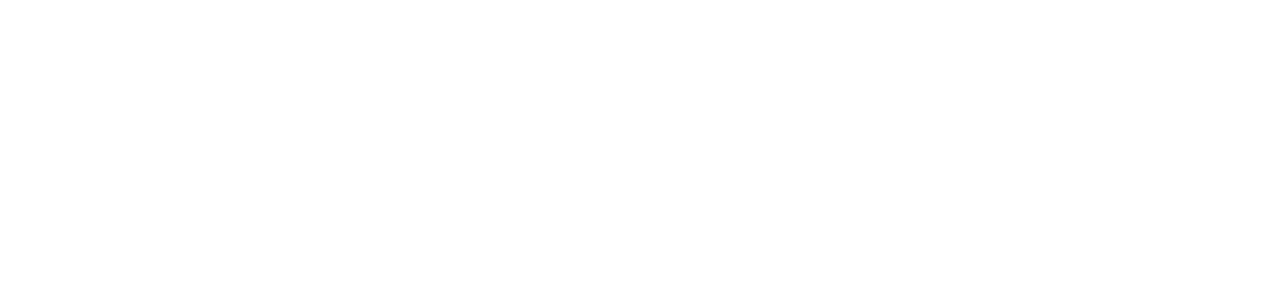
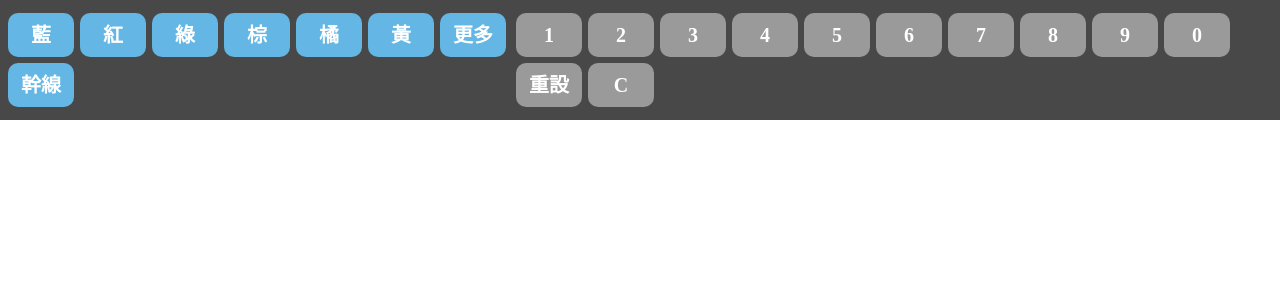
Before and after one commit to sandralu11/F2EW3, a Vue app: page /#/About in a window 1280 px wide. Shown: the top 300 px of the page. Built offline with nearby package versions, Linux system fonts and the light colour scheme.

Commit message:
keyboard style

```diff
--- a/src/assets/share.scss
+++ b/src/assets/share.scss
@@ -1,5 +1,7 @@
 $text-color:#0C3045;
 $bg-color:#F8FCFF;
+$btn-text-color:#64B6E4;
+$btn-num-color:#9A9A9A;
 $font-size:14px;
 $title-font-size:20px;
 $line-height:1.8;
--- /dev/null
+++ b/src/components/keyboard.vue
@@ -0,0 +1,72 @@
+<template>
+    <div class="keyboard">
+        <div class="btn-text">
+            <div class="key-text">藍</div>
+            <div class="key-text">紅</div>
+            <div class="key-text">綠</div>
+            <div class="key-text">棕</div>
+            <div class="key-text">橘</div>
+            <div class="key-text">黃</div>
+            <div class="key-text">更多</div>
+            <div class="key-text">幹線</div>
+        </div>
+        <div class="btn-num">
+            <div class="key-num">1</div>
+            <div class="key-num">2</div>
+            <div class="key-num">3</div>
+            <div class="key-num">4</div>
+            <div class="key-num">5</div>
+            <div class="key-num">6</div>
+            <div class="key-num">7</div>
+            <div class="key-num">8</div>
+            <div class="key-num">9</div>
+            <div class="key-num">0</div>
+            <div class="key-num">重設</div>
+            <div class="key-num">C</div>
+        </div>
+    </div>
+</template>
+
+<script>
+export default {
+
+}
+</script>
+
+<style lang="scss" scoped>
+@import '../assets/share.scss';
+.keyboard{
+    background-color: #484848;
+    display: flex;
+    padding: 10px 5px;
+    font-weight: bold;
+    font-size: 20px;
+    .btn-text{
+        width: 40%;
+    }
+    .btn-num{
+        width: 60%;
+    }
+    .key-text,.key-num{
+        width: 66px;
+        height: 44px;
+        text-align: center;
+        line-height: 44px;
+        color: #fff;
+        border-radius: 10px;
+        margin: 3px;
+    }
+    .key-text{
+        background-color: $btn-text-color;
+
+        display: inline-block;
+    }
+    .key-num{
+        background-color: $btn-num-color;
+
+        display: inline-block;
+
+    }
+}
+
+</style>
--- a/src/router/index.js
+++ b/src/router/index.js
@@ -17,6 +17,14 @@
     // this generates a separate chunk (about.[hash].js) for this route
     // which is lazy-loaded when the route is visited.
     component: () => import('../views/Search.vue')
+  },
+  {
+    path: '/About',
+    name: 'About',
+    // route level code-splitting
+    // this generates a separate chunk (about.[hash].js) for this route
+    // which is lazy-loaded when the route is visited.
+    component: () => import('../views/About.vue')
   }
 ]
 
--- a/src/views/About.vue
+++ b/src/views/About.vue
@@ -1,5 +1,16 @@
 <template>
-  <div class="about">
-    <h1>This is an about page</h1>
-  </div>
+    <Keyboard/>
 </template>
+
+<script>
+import Keyboard from '../components/keyboard.vue'
+export default {
+  components: {
+      Keyboard,
+  },
+}
+</script>
+
+<style>
+
+</style>
--- a/src/views/Home.vue
+++ b/src/views/Home.vue
@@ -14,7 +14,6 @@
             <i class='bx bx-chevron-right'></i>
         </div>
       </router-link>
-
       <div class="btn">
           <img src="../assets/nearby.png" alt="">
             <div class="btn-box">
@@ -23,7 +22,9 @@
           </div>
           <i class='bx bx-chevron-right'></i>
       </div>
-
+      <router-link to="about">
+          鍵盤
+      </router-link>
     </div>
   </div>
 </template>
```
